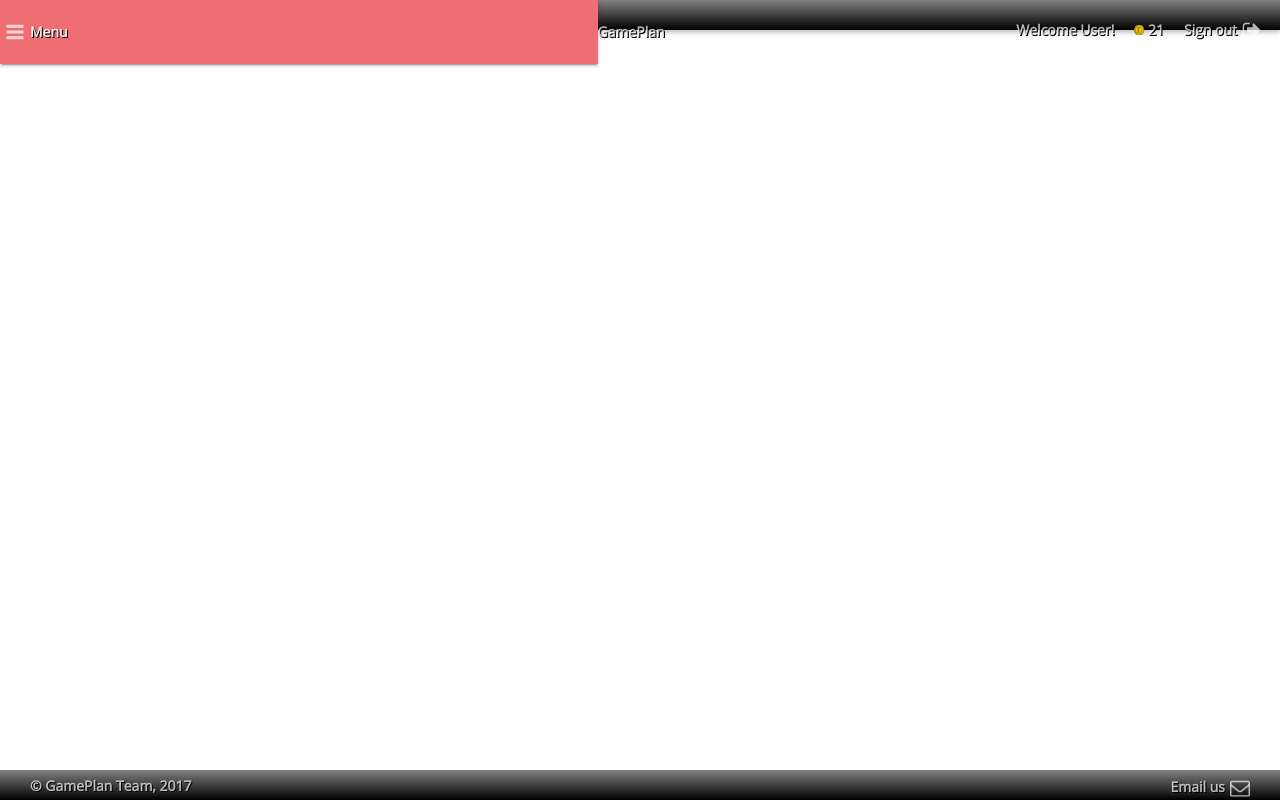
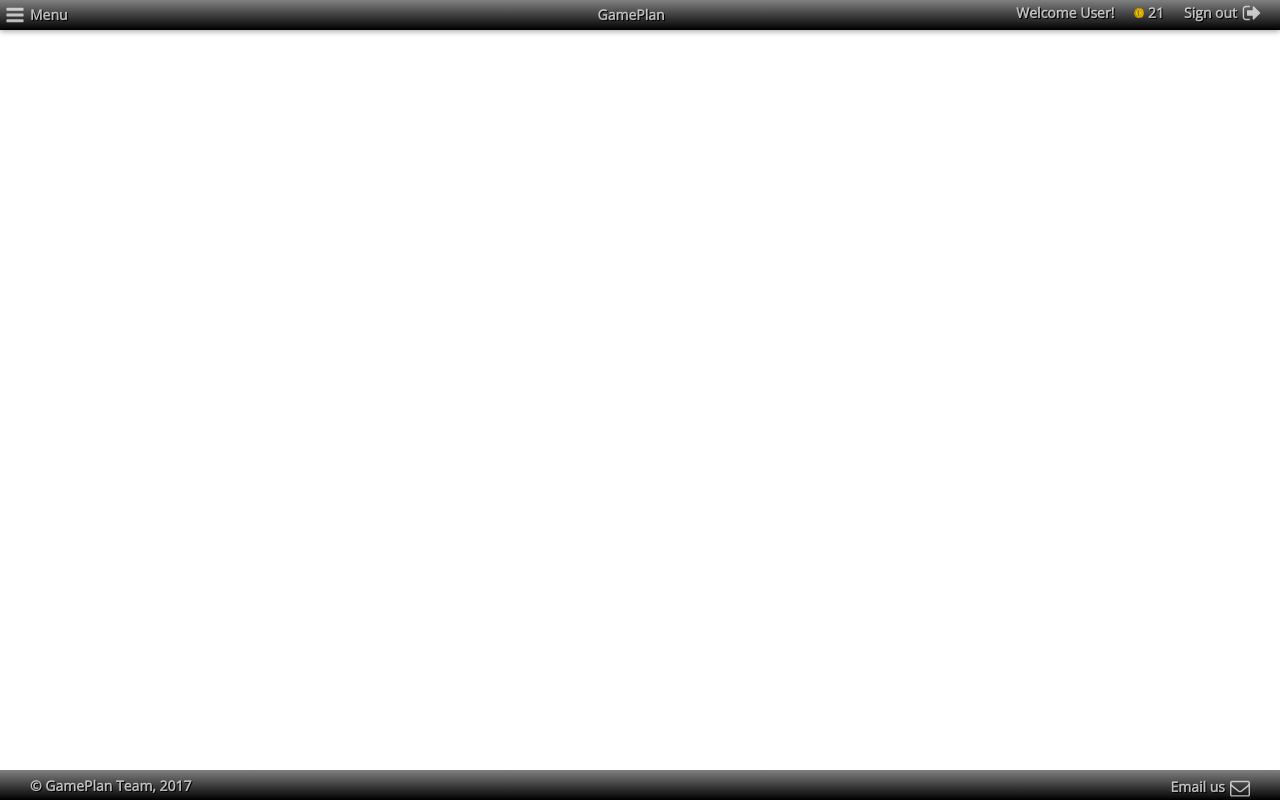
Before and after one commit to olety/GamePlan, an Angular app: page / in a window 1280 px wide. Built offline with nearby package versions, Linux system fonts and the light colour scheme.

Commit message:
Menu style fix

```diff
--- a/src/app/app.component.css
+++ b/src/app/app.component.css
@@ -138,6 +138,13 @@ nav, header > p {
     vertical-align: sub;
 }
 
+nav {
+    background-color: transparent;
+    line-height: 20px;
+    height: 20px;
+    box-shadow: none;
+}
+
 .menu-item {
     border-top: 1px solid #ccc;
     padding: 10px 20px;
```
